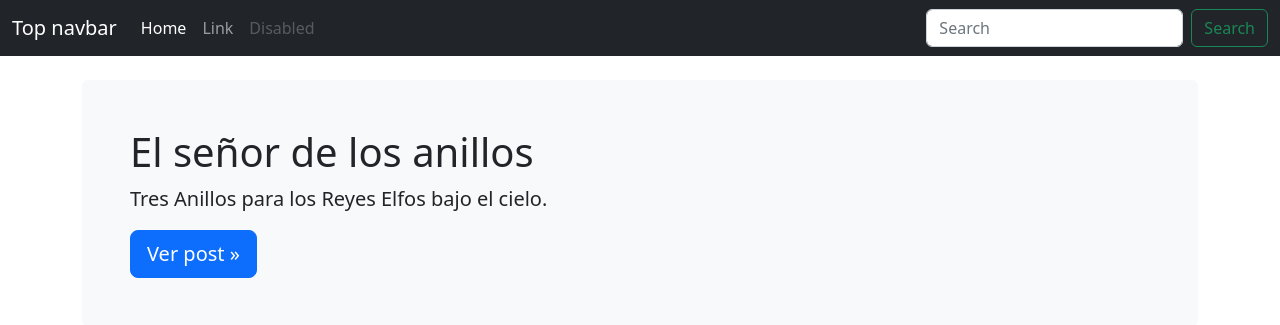
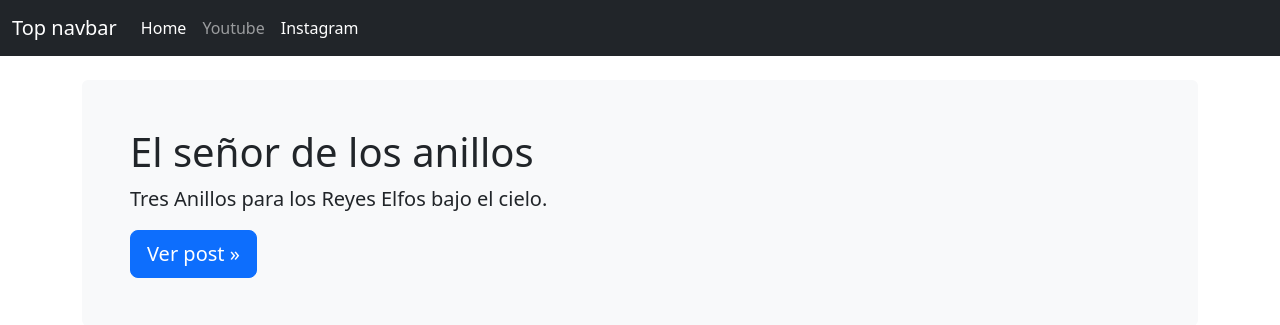
Before and after one commit to NiicolasTorres/Blog, a Django app: page / in a window 1280 px wide. Shown: the top 325 px of the page. Run offline with Django 4.2, Linux system fonts and the light colour scheme; data comes from the database, SQL or seed files in the repository; some libraries are stand-ins or nearby versions.

Commit message:
se agregaron cambios de botones de barra

```diff
--- a/Blog/settings.py
+++ b/Blog/settings.py
@@ -39,6 +39,8 @@ INSTALLED_APPS = [
     'django.contrib.messages',
     'django.contrib.staticfiles',
     'posts',
+    'crispy_forms',
+
 ]
 
 MIDDLEWARE = [
@@ -125,3 +127,5 @@ STATIC_URL = 'static/'
 DEFAULT_AUTO_FIELD = 'django.db.models.BigAutoField'
 
 STATICFILES_DIRS = [os.path.join(BASE_DIR,'static')]
+
+CRYSPY_TEMPLATE_PACK = 'bootstrap4'
--- a/posts/forms.py
+++ b/posts/forms.py
@@ -1,9 +1,9 @@
 
 from django.forms import ModelForm
 from .models import Comment
-from dataclasses import  fields
+
 
 class CommentForm(ModelForm):
     class Meta:
         model = Comment
-        fields ('name', 'name', 'content','active')
+        fields = ('name', 'email', 'contenido','active')
--- a/posts/models.py
+++ b/posts/models.py
@@ -1,6 +1,4 @@
-import email
-from email.policy import default
-from unicodedata import name
+
 from django.db import models
 
 # Create your models here.
--- a/posts/views.py
+++ b/posts/views.py
@@ -1,5 +1,8 @@
 from django.shortcuts import render
+from django.http import HttpResponseRedirect
 from .models import Post
+from .forms import CommentForm
+
 
 # Create your views here.
 
@@ -12,4 +15,17 @@ def post_detail(request,post_id):
 
     post = Post.objects.get(id=post_id)
 
-    return render(request, 'post_detail.html',{'post':post})
+    comments = post.comments.filter(active=True)
+    if request.method == 'POST':
+        form = CommentForm(request.POST)
+
+        if form.is_valid():
+            new_form = form.save(commit=False)
+            new_form.post = post
+            new_form.save()
+            return HttpResponseRedirect('')
+
+    else:
+        form = CommentForm
+
+    return render(request, 'post_detail.html',{'post':post, 'comments':comments,'form':form})
--- a/templates/index.html
+++ b/templates/index.html
@@ -98,16 +98,13 @@
           <a class="nav-link active" aria-current="page" href="#">Home</a>
         </li>
         <li class="nav-item">
-          <a class="nav-link" href="#">Link</a>
+          <a class="nav-link" href="https://www.youtube.com/watch?v=_SBQvd6vY9s"target="_blank" rel="noopener noreferrer">Youtube</a>
         </li>
         <li class="nav-item">
-          <a class="nav-link disabled">Disabled</a>
+          <a class="nav-link active" aria-current="page" href="https://www.instagram.com/reel/CiX_IWwqbkI/?igshid=MDJmNzVkMjY%3D" target="_blank" rel="noopener noreferrer">Instagram</a>
         </li>
       </ul>
-      <form class="d-flex" role="search">
-        <input class="form-control me-2" type="search" placeholder="Search" aria-label="Search">
-        <button class="btn btn-outline-success" type="submit">Search</button>
-      </form>
+
     </div>
   </div>
 </nav>
```
Also changed, not shown: templates/post_detail.html (+21 -0 lines), db.sqlite3, posts/migrations/0004_rename_content_comment_contenido_alter_comment_post.py (added).
